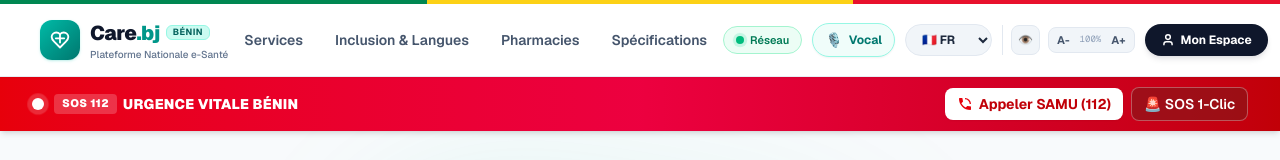
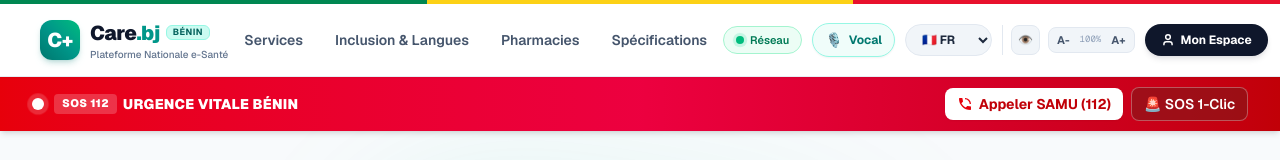
Before and after one commit to RicoAlv16/healthy-app, a Next.js app: page / in a window 1280 px wide. Shown: the top 160 px of the page. Built offline with nearby package versions, Linux system fonts and the light colour scheme; no server answers.

Commit message:
feat(branding): harmonize official C+ logo across home, auth and footer, add C+ favicon, and fix CI/CD pipeline

```diff
--- a/app/(auth)/layout.tsx
+++ b/app/(auth)/layout.tsx
@@ -19,8 +19,8 @@ export default function AuthLayout({
             className="flex items-center gap-2.5 group"
             title="Retour à l'accueil Care.bj"
           >
-            <div className="w-9 h-9 rounded-xl bg-gradient-to-tr from-teal-700 via-teal-600 to-emerald-500 text-white flex items-center justify-center font-black text-lg shadow-md shadow-teal-700/20 group-hover:scale-105 transition-transform">
-              ✚
+            <div className="w-9 h-9 rounded-xl bg-gradient-to-tr from-teal-700 via-teal-600 to-emerald-500 text-white flex items-center justify-center font-black text-base shadow-md shadow-teal-700/20 group-hover:scale-105 transition-transform">
+              <span className="font-black text-base tracking-tight">C+</span>
             </div>
             <div className="flex flex-col">
               <div className="flex items-center gap-1.5">
--- a/app/layout.tsx
+++ b/app/layout.tsx
@@ -18,6 +18,10 @@ export const metadata: Metadata = {
   description: "Plateforme numérique collaborative, souveraine et inclusive de suivi des soins au Bénin. Conçue pour tous les citoyens : assistance vocale en langues nationales, mode hors-ligne et accessibilité WCAG AAA.",
   keywords: ["e-santé", "Bénin", "santé numérique", "DMP", "télémédecine", "pharmacie de garde", "SAMU 112", "Care.bj", "ANIP", "AMU"],
   authors: [{ name: "Équipe e-Santé Bénin" }],
+  icons: {
+    icon: "/icon.svg",
+    apple: "/icon.svg",
+  },
 };
 
 export default function RootLayout({
--- a/components/Footer.tsx
+++ b/components/Footer.tsx
@@ -25,8 +25,8 @@ export default function Footer({ currentLang }: FooterProps) {
           {/* Identité Institutionnelle */}
           <div className="lg:col-span-2 space-y-4">
             <div className="flex items-center gap-3">
-              <div className="w-10 h-10 rounded-xl bg-teal-600 flex items-center justify-center font-black text-xl text-white">
-                C
+              <div className="w-10 h-10 rounded-xl bg-gradient-to-tr from-teal-700 via-teal-600 to-emerald-500 flex items-center justify-center font-black text-xl text-white shadow-md shadow-teal-700/20">
+                <span className="font-black text-xl tracking-tight">C+</span>
               </div>
               <span className="text-2xl font-black tracking-tight text-white">
                 Care<span className="text-teal-400">.bj</span>
--- a/components/Navbar.tsx
+++ b/components/Navbar.tsx
@@ -81,12 +81,8 @@ export default function Navbar({
           {/* Logo & Identité Bénin */}
           <div className="flex items-center gap-3 shrink-0">
             <Link href="/" className="flex items-center gap-2.5 group">
-              <div className="w-10 h-10 rounded-xl bg-gradient-to-br from-teal-500 to-teal-700 flex items-center justify-center text-white shadow-sm shadow-teal-500/20 group-hover:scale-105 transition-transform">
-                <svg className="w-5 h-5" viewBox="0 0 24 24" fill="none" stroke="currentColor" strokeWidth="2.2" strokeLinecap="round" strokeLinejoin="round">
-                  <path d="M19 14c1.49-1.46 3-3.21 3-5.5A5.5 5.5 0 0 0 16.5 3c-1.76 0-3 .5-4.5 2-1.5-1.5-2.74-2-4.5-2A5.5 5.5 0 0 0 2 8.5c0 2.3 1.5 4.05 3 5.5l7 7Z" />
-                  <path d="M12 5v10" />
-                  <path d="M7 10h10" />
-                </svg>
+              <div className="w-10 h-10 rounded-xl bg-gradient-to-tr from-teal-700 via-teal-600 to-emerald-500 flex items-center justify-center text-white shadow-md shadow-teal-700/20 group-hover:scale-105 transition-transform">
+                <span className="font-black text-xl tracking-tight">C+</span>
               </div>
               <div className="flex flex-col">
                 <div className="flex items-center gap-1.5">
--- a/components/dashboard/DigitalHealthCardModal.tsx
+++ b/components/dashboard/DigitalHealthCardModal.tsx
@@ -156,6 +156,7 @@ export default function DigitalHealthCardModal({
             <div className="col-span-2 flex flex-col items-center justify-center">
               <div className="p-1.5 bg-white rounded-xl shadow-lg border border-teal-500/40">
                 {qrDataUrl ? (
+                  /* eslint-disable-next-line @next/next/no-img-element */
                   <img
                     src={qrDataUrl}
                     alt="QR Code Carte Sanitaire Souveraine"
--- a/components/dashboard/PatientDashboard.tsx
+++ b/components/dashboard/PatientDashboard.tsx
@@ -671,6 +671,7 @@ export default function PatientDashboard({
 
             <div className="p-3 bg-white rounded-2xl shadow-inner border border-slate-200 inline-block mb-4">
               {prescriptionQrUrl && (
+                /* eslint-disable-next-line @next/next/no-img-element */
                 <img
                   src={prescriptionQrUrl}
                   alt="QR Prescription"
--- a/next.config.ts
+++ b/next.config.ts
@@ -1,7 +1,10 @@
 import type { NextConfig } from "next";
 
 const nextConfig: NextConfig = {
-  output: "standalone",
+  ...(process.env.DOCKER_BUILD ? { output: "standalone" } : {}),
+  typescript: {
+    ignoreBuildErrors: false,
+  },
 };
 
 export default nextConfig;
```
Also changed, not shown: app/icon.svg (added), public/icon.svg (added).
